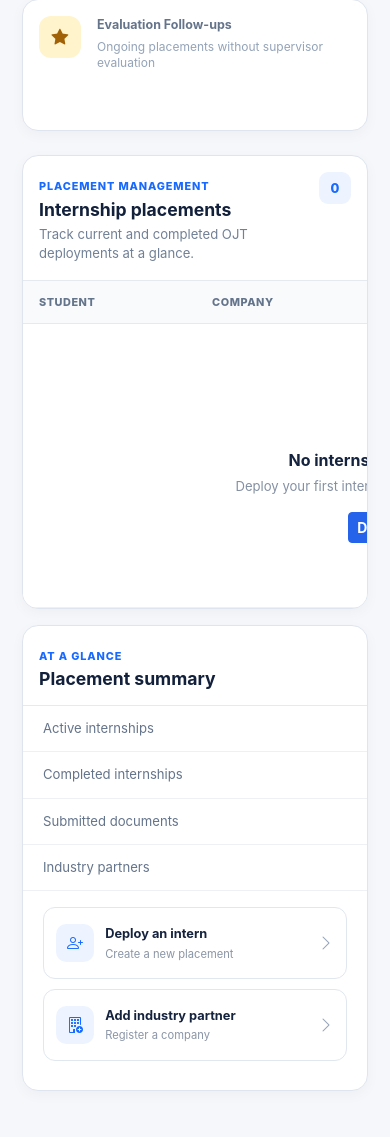
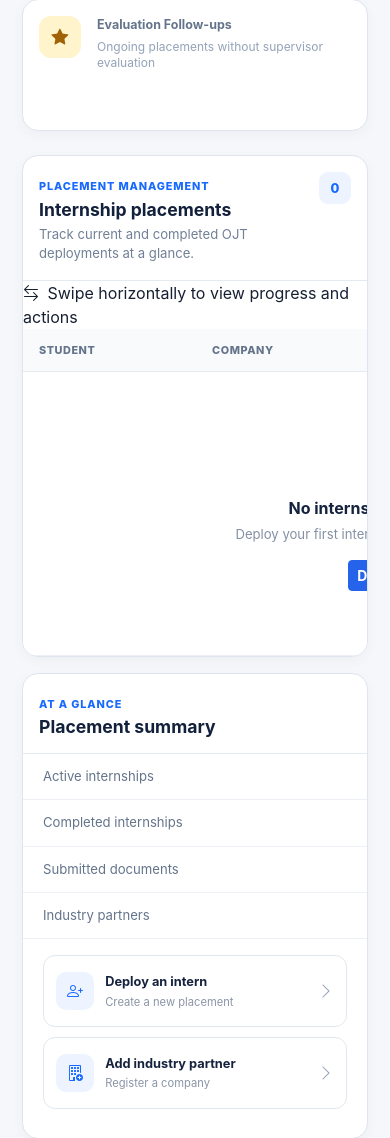
Before and after one commit to renzkirby/InternLink, a Django app: template Final_Project/app/templates/app/coordinator_dahsboard.html in a window 390 px wide. Shown: the part 782-1920 px from the top of the page. Before the commit the page ends 1880 px from the top, so only its background shows below. Run offline with Django 5.2, Linux system fonts and the light colour scheme; the template is opened without the code that fills it, so the values that code supplies are empty.

Commit message:
Improve mobile placement table usability

```diff
--- a/Final_Project/app/templates/app/coordinator_dahsboard.html
+++ b/Final_Project/app/templates/app/coordinator_dahsboard.html
@@ -49,7 +49,8 @@
       <span class="dashboard-count">{{ deployments|length }}</span>
     </div>
 
-    <div class="table-responsive">
+    <div class="placements-table-wrap">
+      <div class="mobile-table-hint" aria-hidden="true"><i class="bi bi-arrow-left-right me-1"></i> Swipe horizontally to view progress and actions</div>
       <table class="table app-table align-middle mb-0">
         <thead>
           <tr>
```
